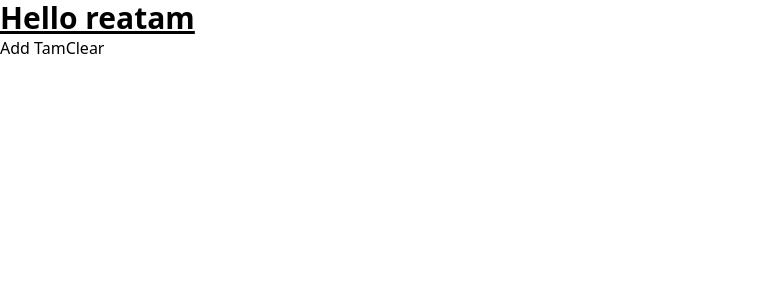
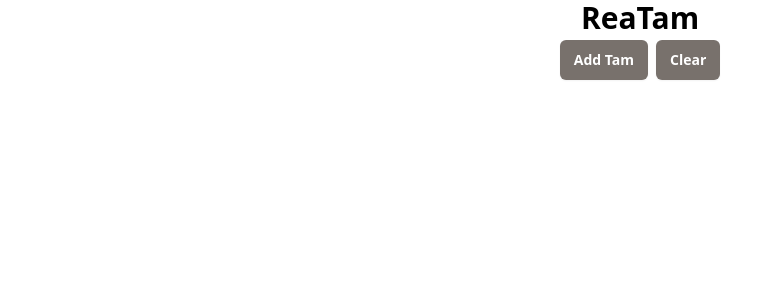
Before and after one commit to tommysor/rea, a React (Vite) app: page / in a window 1280 px wide. Shown: the top 300 px of the page, without its empty margins (0-783 px from the left). Built offline with nearby package versions, Linux system fonts and the light colour scheme.

Commit message:
Format header and buttons

```diff
--- a/src/App.tsx
+++ b/src/App.tsx
@@ -35,9 +35,23 @@ export default function App() {
 
   return (
     <>
-      <p className="text-3xl font-bold underline">Hello reatam</p>
-      <button onClick={addNewTam}>Add Tam</button>
-      <button onClick={clearTams}>Clear</button>
+      <h1 className="flex items-center justify-center text-3xl font-bold">
+        ReaTam
+      </h1>
+      <div className="flex items-center justify-center">
+        <button
+          onClick={addNewTam}
+          className="rounded-md bg-stone-500 mx-1 my-1 px-3.5 py-2.5 text-sm font-semibold text-white shadow-sm hover:bg-indigo-500 focus-visible:outline focus-visible:outline-2 focus-visible:outline-offset-2 focus-visible:outline-indigo-600"
+        >
+          Add Tam
+        </button>
+        <button
+          onClick={clearTams}
+          className="rounded-md bg-stone-500 mx-1 my-1 px-3.5 py-2.5 text-sm font-semibold text-white shadow-sm hover:bg-indigo-500 focus-visible:outline focus-visible:outline-2 focus-visible:outline-offset-2 focus-visible:outline-indigo-600"
+        >
+          Clear
+        </button>
+      </div>
       {tams.map((tam) => (
         <div key={tam.id}>
           <Tam tam={tam} />
```
